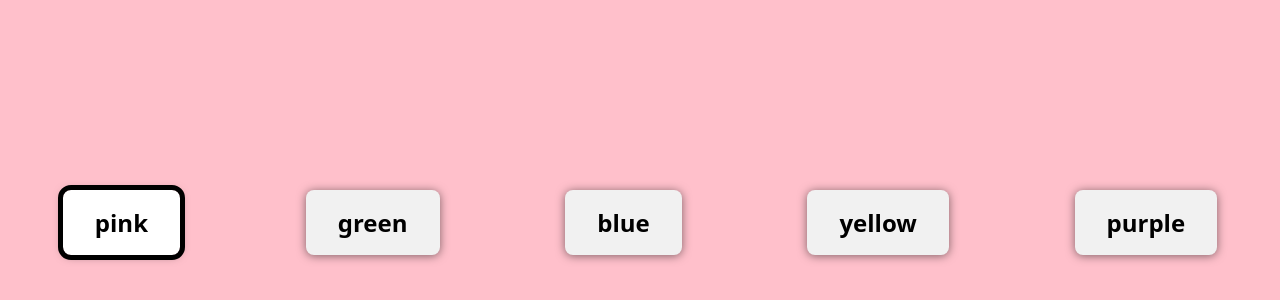
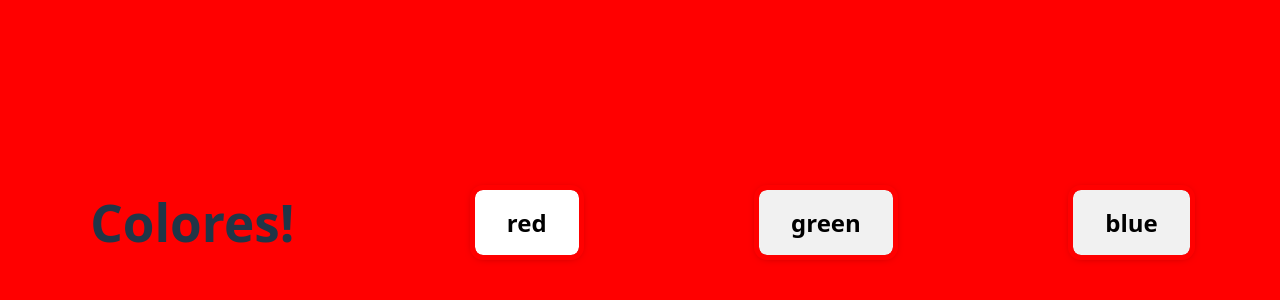
Before and after one commit to picantitoDev/React-Prueba, a React (Vite) app in the folder my-first-react-app/: page / in a window 1280 px wide. Shown: the part 178-478 px from the top of the page. Built offline with nearby package versions, Linux system fonts and the light colour scheme.

Commit message:
A bit of state manipulation

```diff
--- a/my-first-react-app/src/App.jsx
+++ b/my-first-react-app/src/App.jsx
@@ -1,22 +1,34 @@
-import React, { useState } from "react";
-import "./App.css";
+import React, {useState} from "react"
+import './App.css'
 
-const COLORS = ["pink", "green", "blue", "yellow", "purple"];
+export default function App(){
+  const COLORES = ['red', 'green', 'blue']
 
-export default function App() {
-  const [backgroundColor, setBackgroundColor] = useState(COLORS[0]);
+  const [ backgroundColor, setBackgroundColor ] = useState(COLORES[0])
+  const [ borderColor, setBorderColor ] = useState(COLORES[0])
 
-  const onButtonClick = (color) => () => {
+  const changeColor = (color) => {
     setBackgroundColor(color)
   }
 
+  const changeBorderColor = (color) => {
+    setBorderColor(color)
+  }
+
+  const display = (color) => {
+    changeColor(color)
+    changeBorderColor(color)
+  }
+
+  const currentIndex = COLORES.indexOf(backgroundColor)
   return (
-    <div className="App" style={{ backgroundColor: backgroundColor, }}>
-      {COLORS.map((color) => (
-        <button type="button" key={color} onClick={onButtonClick(color)} className={backgroundColor === color ? 'selected' : ''}>
-          {color}
-        </button>
-      ))}
+    <div className="App" style={{backgroundColor}}>
+      <h1>Colores!</h1>
+      {COLORES.map((color) =>{
+        return(
+          <button onClick={() => display(color)} key={color} className={backgroundColor === color ? 'selected' : ''} style={{outline: `5px solid ${currentIndex+1 === COLORES.length ? COLORES[currentIndex- 1]: COLORES[0]}`,}}>{color}</button>
+        )
+      })}
     </div>
   )
 }
```
